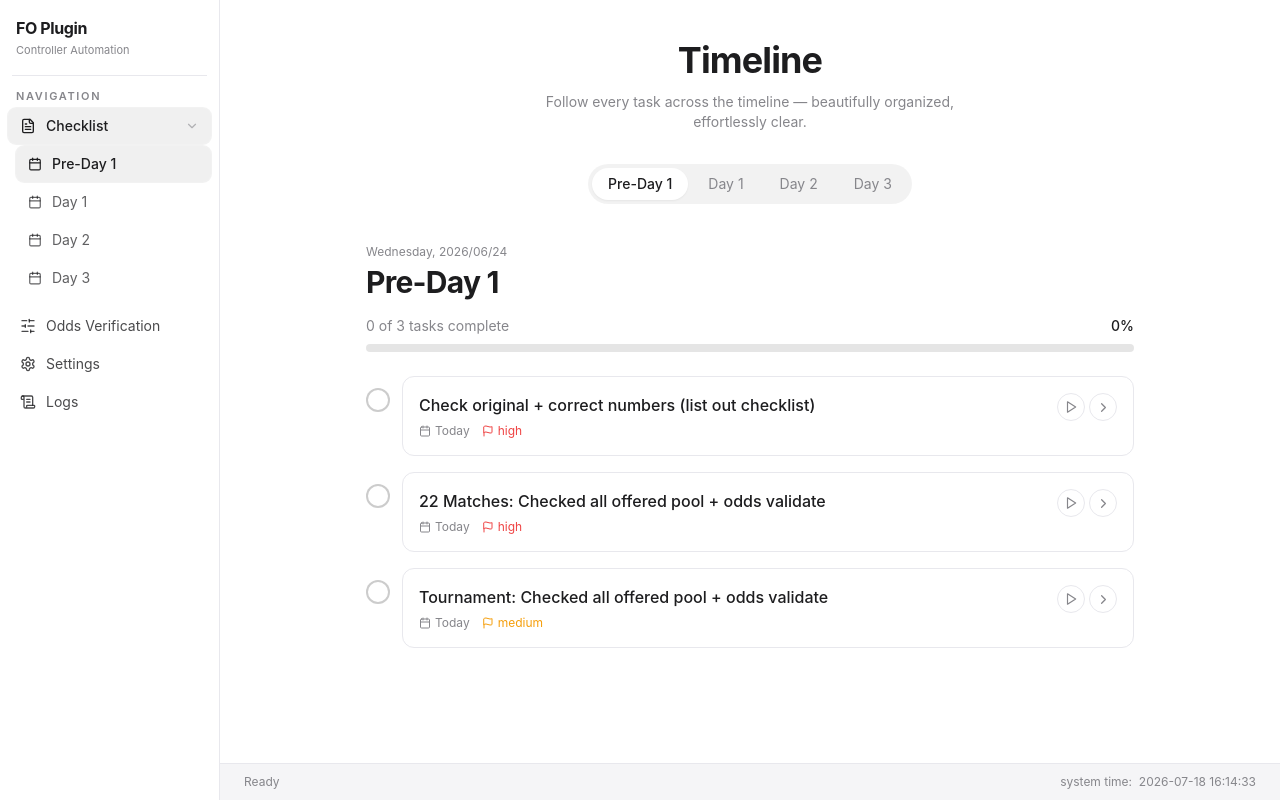
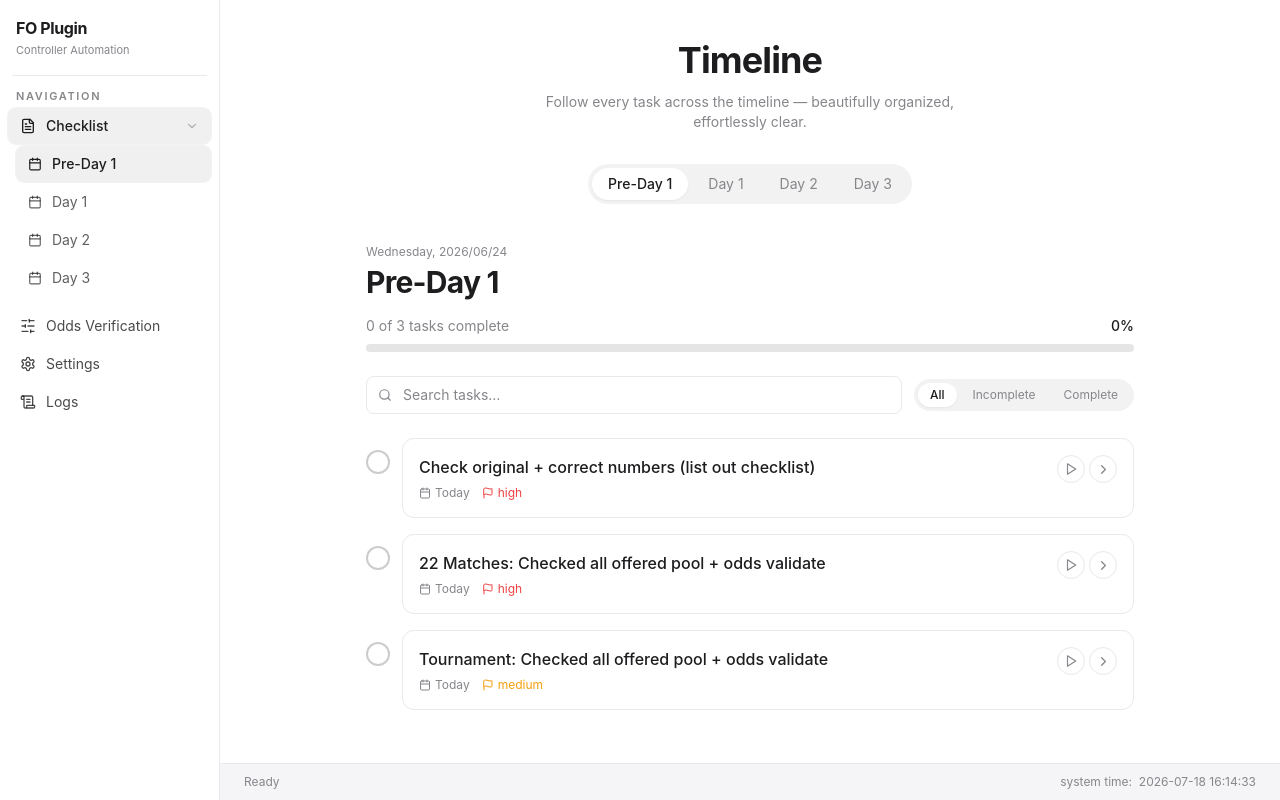
Before and after one commit to felix603102/autmoation_plugin, a React (Vite) app: page / in a window 1280 px wide. Both pictures are taken after a click on the button 750 px from the left and 415 px from the top of the page. Built offline with nearby package versions, Linux system fonts and the light colour scheme.

Commit message:
feat(#13): Task search and status filter in Timeline
Add a search input that filters tasks by title, description, and tag,
plus a segmented status filter (All / Incomplete / Complete) above the
task list. Shows an empty-state message when no tasks match.

```diff
--- a/src/components/pages/TimelinePage.tsx
+++ b/src/components/pages/TimelinePage.tsx
@@ -1,5 +1,5 @@
 import { useEffect, useMemo, useState } from 'react';
-import { Check, Calendar, Flag, ChevronDown, ChevronRight, Play, RotateCcw, History } from 'lucide-react';
+import { Check, Calendar, Flag, ChevronDown, ChevronRight, Play, RotateCcw, History, Search, X } from 'lucide-react';
 import { useTimeline } from '../../hooks/useTimelines';
 import { TIMELINE_SECTIONS, type PageId } from '@shared/config';
 import type { Task, TaskScriptResult } from '../../types';
@@ -28,6 +28,9 @@ export function TimelinePage({ file, onNavigate }: TimelinePageProps) {
   const [expanded, setExpanded] = useState<Record<string, boolean>>({});
   // Tracks the execution state of each task's Python automation script.
   const [scriptResults, setScriptResults] = useState<Record<string, TaskScriptResult>>({});
+  // Search query and status filter for the task list.
+  const [searchQuery, setSearchQuery] = useState('');
+  const [statusFilter, setStatusFilter] = useState<'all' | 'incomplete' | 'complete'>('all');
 
   // Hydrate per-task run history (last status + timestamp) from localStorage so
   // the "last run" info survives reloads without a dedicated IPC/store.
@@ -114,6 +117,22 @@ export function TimelinePage({ file, onNavigate }: TimelinePageProps) {
     }
     window.electronAPI?.saveTaskStatus(file, tasksMap).catch(() => {});
   };
+
+  // Filter tasks by search query (title, description, tag) and status filter.
+  const filteredTasks = useMemo(() => {
+    if (!timeline) return [];
+    const q = searchQuery.trim().toLowerCase();
+    return timeline.tasks.filter((task) => {
+      if (statusFilter === 'complete' && !checked[`${file}:${task.id}`]) return false;
+      if (statusFilter === 'incomplete' && checked[`${file}:${task.id}`]) return false;
+      if (!q) return true;
+      return (
+        task.title.toLowerCase().includes(q) ||
+        task.description.toLowerCase().includes(q) ||
+        task.tag.toLowerCase().includes(q)
+      );
+    });
+  }, [timeline, searchQuery, statusFilter, checked, file]);
 
   const progress = useMemo(() => {
     if (!timeline) return { done: 0, total: 0, percent: 0 };
@@ -250,9 +269,54 @@ export function TimelinePage({ file, onNavigate }: TimelinePageProps) {
             />
           </div>
 
+          {/* Search + filter controls */}
+          <div className="mt-6 flex items-center gap-3">
+            <div className="relative flex-1">
+              <Search size={14} className="absolute left-3 top-1/2 -translate-y-1/2 text-muted" />
+              <input
+                type="text"
+                value={searchQuery}
+                onChange={(e) => setSearchQuery(e.target.value)}
+                placeholder="Search tasks…"
+                className="w-full rounded-lg border border-hairline bg-white py-2 pl-9 pr-8 text-sm text-ink placeholder:text-muted focus:border-ink/30 focus:outline-none"
+              />
+              {searchQuery && (
+                <button
+                  type="button"
+                  onClick={() => setSearchQuery('')}
+                  aria-label="Clear search"
+                  className="absolute right-2 top-1/2 -translate-y-1/2 rounded p-0.5 text-muted hover:text-ink"
+                >
+                  <X size={14} />
+                </button>
+              )}
+            </div>
+            <div className="inline-flex gap-1 rounded-full bg-black/5 p-1">
+              {(['all', 'incomplete', 'complete'] as const).map((f) => (
+                <button
+                  key={f}
+                  type="button"
+                  onClick={() => setStatusFilter(f)}
+                  className={`rounded-full px-3 py-1 text-xs capitalize transition-colors ${
+                    statusFilter === f
+                      ? 'bg-white font-medium text-ink shadow-sm'
+                      : 'text-muted hover:text-ink'
+                  }`}
+                >
+                  {f}
+                </button>
+              ))}
+            </div>
+          </div>
+
           {/* Task list */}
           <div className="mt-6 space-y-4">
-            {timeline.tasks.map((task) => (
+            {filteredTasks.length === 0 && (
+              <div className="py-8 text-center text-sm text-muted">
+                No tasks match your search.
+              </div>
+            )}
+            {filteredTasks.map((task) => (
               <TaskCard
                 key={task.id}
                 task={task}
```
